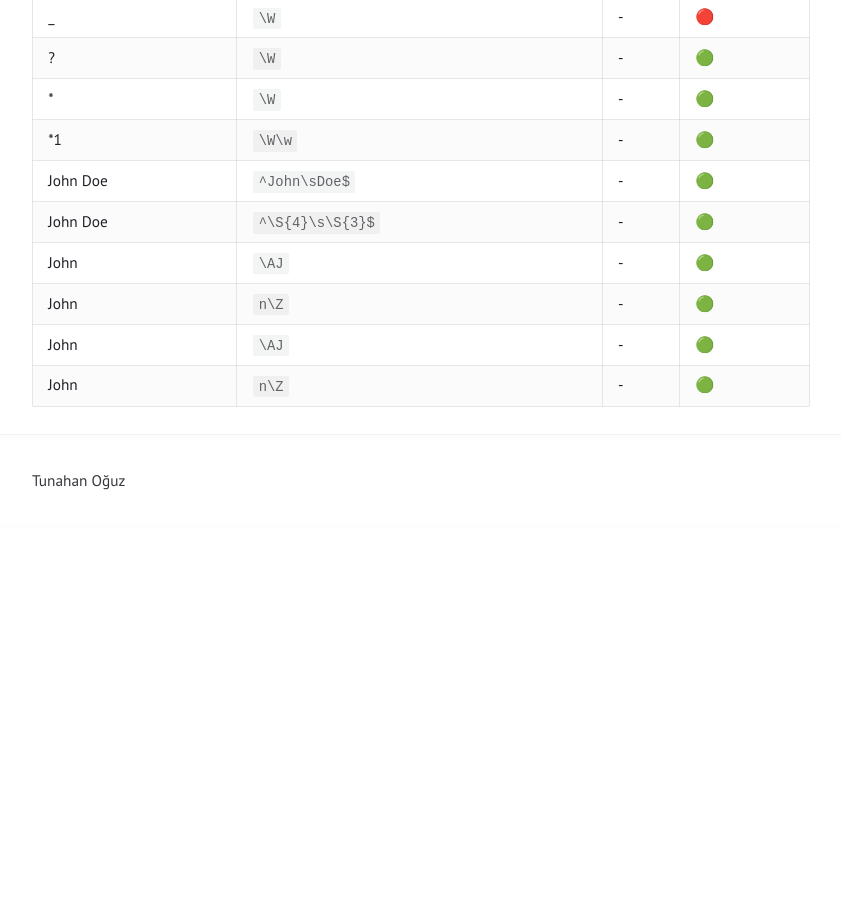
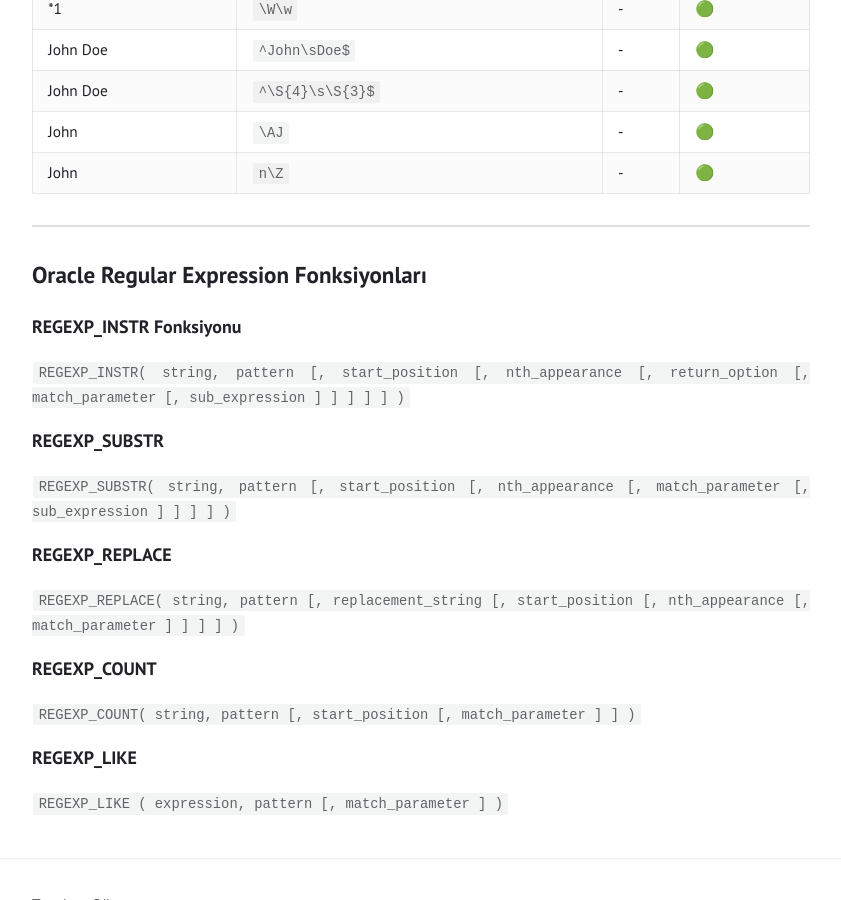
Before and after one commit to tunahanoguz/tunahanoguz.github.io, a Jekyll site: the page built from _posts/2025-05-05-oracle-regular-expressions.md, in a window 1280 px wide and 900 px high, scrolled down 6811 px. Shown: the whole window, without its empty margins (219-1060 px from the left). Built offline with Jekyll 4.4.1, drawn with Linux system fonts in a browser that asks for light colours; before the commit the page ends 7339 px from its top, so only the background shows below that; some of the changed text lies outside the part shown.

Commit message:
Update 2025-05-05-oracle-regular-expressions.md

````diff
--- a/_posts/2025-05-05-oracle-regular-expressions.md
+++ b/_posts/2025-05-05-oracle-regular-expressions.md
@@ -88,13 +89,7 @@ Aşağıdaki tabloda yine `REGEXP_INSTR`, `REGEXP_COUNT`, `REGEXP_LIKE`, `REGEXP
 
 ---
 
-## Oracle Regular Expression Fonksiyonları {#oracle-regular-expression-fonksiyonlari}
-
-### REGEXP_INSTR Fonksiyonu {#REGEXP_INSTR}
-
-```REGEXP_INSTR( string, pattern [, start_position [, nth_appearance [, return_option [, match_parameter [, sub_expression ] ] ] ] ] )```
-
----
+## Desenler ve Eşleşme Modları İçin Örnekler {#desenler-ve-eslesme-modlari-icin-ornekler}
 
 Aşağıdaki tabloda üstteki iki tabloda açıklamaları yer alan desen ve eşleşme modları için örnekler yer almaktadır.
 
@@ -171,5 +166,27 @@ Aşağıdaki tabloda üstteki iki tabloda açıklamaları yer alan desen ve eşl
 | John Doe            | ```^\S{4}\s\S{3}$```                | -   | 🟢           |
 | John                | `\AJ`                               | -   | 🟢           |
 | John                | `n\Z`                               | -   | 🟢           |
-| John                | `\AJ`                               | -   | 🟢           |
-| John                | `n\Z`                               | -   | 🟢           |
+
+---
+
+## Oracle Regular Expression Fonksiyonları {#oracle-regular-expression-fonksiyonlari}
+
+### REGEXP_INSTR Fonksiyonu {#REGEXP_INSTR}
+
+```REGEXP_INSTR( string, pattern [, start_position [, nth_appearance [, return_option [, match_parameter [, sub_expression ] ] ] ] ] )```
+
+### REGEXP_SUBSTR {#REGEXP_SUBSTR}
+
+```REGEXP_SUBSTR( string, pattern [, start_position [, nth_appearance [, match_parameter [, sub_expression ] ] ] ] )```
+
+### REGEXP_REPLACE {#REGEXP_REPLACE}
+
+```REGEXP_REPLACE( string, pattern [, replacement_string [, start_position [, nth_appearance [, match_parameter ] ] ] ] )```
+
+### REGEXP_COUNT {#REGEXP_COUNT}
+
+```REGEXP_COUNT( string, pattern [, start_position [, match_parameter ] ] )```
+
+### REGEXP_LIKE {#REGEXP_LIKE}
+
+```REGEXP_LIKE ( expression, pattern [, match_parameter ] )```
````
Also changed, not shown: other parts of _posts/2025-05-05-oracle-regular-expressions.md (+2 -1 lines).
